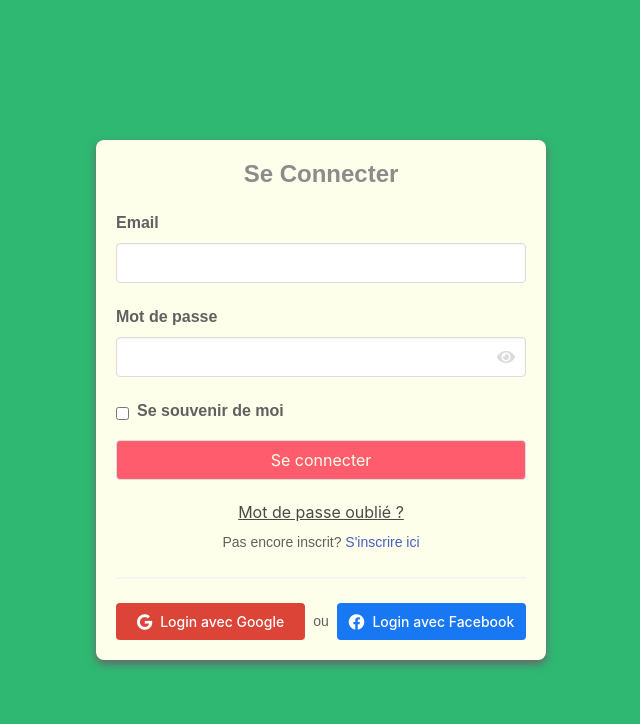
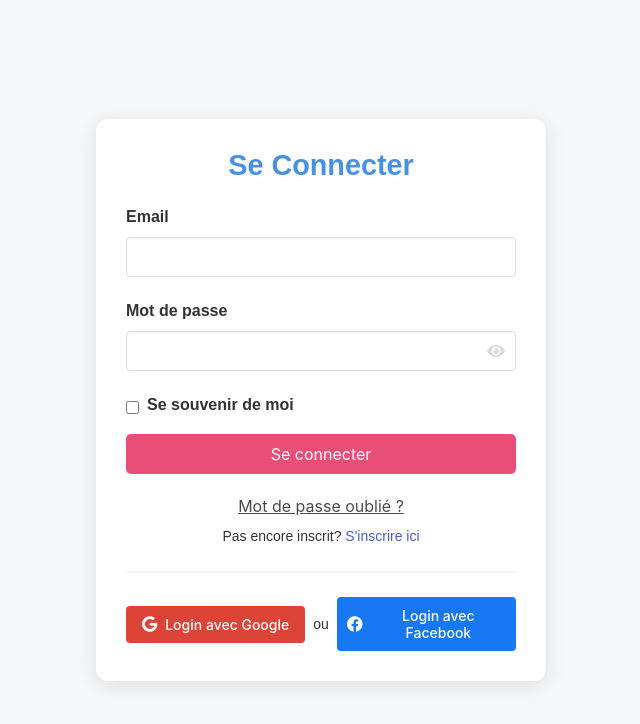
Before and after one commit to RouaBenSlama/TP1-web-2, a React (Vite) app: page /connexion in a window 1280 px wide. Shown: the top 724 px of the page, without its empty margins (319-959 px from the left). Built offline with nearby package versions, Linux system fonts and the light colour scheme; no server answers.

Commit message:
palette de couleur blue

```diff
--- a/src/composants/Home.css
+++ b/src/composants/Home.css
@@ -4,7 +4,7 @@
     align-items: center;
     justify-content: center;
     height: 100vh;
-    background: #2eb872;
+    background: #F5F7FA;
     font-family: "Montserrat", sans-serif;
     padding: 0 20px;
 }
@@ -12,17 +12,17 @@
 .home-title {
     font-size: 2.5rem;
     margin-bottom: 20px;
-    color: #feffea;
+    color: #4A90E2;
     text-align: center;
 }
 
 .home-title i {
-    color: #a3de83;
+    color: #50E3C2;
 }
 
 .button-card {
-    background-color: #feffea;
-    border-radius: 10px;
+    background-color: #FFFFFF;
+    border-radius: 12px;
     padding: 40px;
     box-shadow: 0 4px 20px rgba(0, 0, 0, 0.1);
     display: flex;
@@ -42,8 +42,8 @@
 .home-btn {
     padding: 15px 30px;
     font-size: 1.1rem;
-    background-color: #ff5d6e;
-    color: #feffea;
+    background-color: #E94E77;
+    color: #FFFFFF;
     border: none;
     border-radius: 5px;
     cursor: pointer;
@@ -51,13 +51,13 @@
 }
 
 .home-btn:hover {
-    background-color: #fd7482;
+    background-color: #D72D5B;
     transform: scale(1.05);
 }
 
 p {
     margin-top: 10px;
-    color: #a3de83;
+    color: #333;
     text-align: center;
 }
 
@@ -73,11 +73,11 @@ h1 span {
     100% { transform: translateY(0); opacity: 1; }
 }
 
-
+/* icon stye */
 .icon-container {
     margin-left: 10px;
     font-size: 2rem;
-    color: #2eb872;
+    color: #4A90E2;
     opacity: 0;
     animation: fade-in-icon 1s forwards ease;
     animation-delay: 0.5s;
--- a/src/composants/Home.jsx
+++ b/src/composants/Home.jsx
@@ -12,7 +12,7 @@ function Home() {
         navigate("/register");
     };
 
-    // Function to animate text
+    // Fonction pour animate
     const animateText = (text) => {
         return text.split("").map((char, index) => {
             const style = { animationDelay: `${index / 10}s` };
@@ -28,7 +28,6 @@ function Home() {
         <div className="home-container">
             <h1 className="home-title">
                 {animateText("Site Web de Chat Transactionnel ")}
-                {/* Separate the icon for smooth animation */}
                 <span className="icon-container">
                     <i className="fas fa-comment-dollar"></i>
                 </span>
@@ -42,7 +41,7 @@ function Home() {
                         Inscription
                     </button>
                 </div>
-                <p>TP1 par: David Chiu, Daniel To, Judith Andrasko & Roua Ben Slama </p>
+                <p>TP1 par: David Chiu, Daniel To, Judith Andrasko & Roua Ben Slama</p>
             </div>
         </div>
     );
--- a/src/composants/PageConnexion.css
+++ b/src/composants/PageConnexion.css
@@ -3,49 +3,59 @@
   justify-content: center;
   align-items: center;
   height: 100vh;
-  background: #2eb872;
+  background: #F5F7FA;
   font-family: "Montserrat", sans-serif;
 }
 
 .login-box {
   width: 450px;
-  padding: 20px;
-  background: #feffea;
-  box-shadow: 0 4px 8px rgb(102, 102, 107);
-  border-radius: 8px;
+  padding: 30px;
+  background: #FFFFFF;
+  box-shadow: 0 4px 20px rgba(0, 0, 0, 0.1);
+  border-radius: 12px;
 }
 
-
-#title{
-  color: #8c8c8c;
-  font-size: 1.5rem;
-
+#title {
+  color: #4A90E2;
+  font-size: 1.8rem;
+  text-align: center;
 }
 
-#labels{
-  color: #606060;
+#labels {
+  color: #333;
 }
+
 .label, .forgot-password-link {
   font-size: 0.875rem;
-  color: #2eb872;
+  color: #4A90E2;
 }
 
-.input, .button {
+.input {
   font-size: 0.875rem;
 }
 
 #btnConnexion {
-  background-color: #ff5d6e;
-  color: #feffea;
+  background-color: #E94E77;
+  color: #FFFFFF;
+  width: 100%;
+  padding: 10px;
+  border: none;
+  border-radius: 5px;
+  cursor: pointer;
+}
+
+#btnConnexion:hover {
+  background-color: #D72D5B;
 }
 
 .has-text-danger {
   font-size: 0.875rem;
+  color: red;
 }
 
 .register-link {
   font-size: 0.875rem;
-  color: #a3de83;
+  color: #50E3C2;
 }
 
 /* Social login buttons */
@@ -72,7 +82,7 @@
   border: none;
 }
 
-/* Keep social button colors as is */
+/* Social buttons */
 .google-button {
   background-color: #db4437;
   color: white;
@@ -82,14 +92,9 @@
   background-color: #e57365;
 }
 
-.google-button i,
-.facebook-button i {
-  color: white !important;
-}
-
 .facebook-button {
   background-color: #1877f2;
-  color: white;
+  color: white !important;
 }
 
 .facebook-button:hover {
--- a/src/composants/PageConnexion.jsx
+++ b/src/composants/PageConnexion.jsx
@@ -3,7 +3,6 @@ import { signInWithEmailAndPassword, signInWithPopup, sendPasswordResetEmail } f
 import { auth, googleProvider, facebookProvider } from '../Firebase';
 import { Link } from 'react-router-dom';
 import "./PageConnexion.css";
-
 
 const Connexion = () => {
     const [email, setEmail] = useState('');
@@ -162,7 +161,7 @@ const Connexion = () => {
                                 </button>
                                 <span className="or-text" id='labels'>ou</span>
                                 <button className="social-button facebook-button" onClick={handleFacebookLogin}>
-                                <i className="fab fa-facebook" style={{ color: '#1877f2' }}></i> Login avec Facebook
+                                    <i className="fab fa-facebook"></i> Login avec Facebook
                                 </button>
                             </div>
                         </div>
--- a/src/composants/PageRegister.css
+++ b/src/composants/PageRegister.css
@@ -2,15 +2,15 @@ body, html {
     height: 100%;
     margin: 0;
     font-family: "Montserrat", sans-serif;
-    background: #2eb872;
+    background: #F5F7FA;
 }
 
 .auth-container {
     width: 350px;
-    padding: 20px;
-    background-color: #feffea;
+    padding: 30px;
+    background-color: #FFFFFF;
     border-radius: 10px;
-    box-shadow: 0px 4px 8px rgba(102, 102, 107, 0.5);
+    box-shadow: 0 4px 20px rgba(0, 0, 0, 0.1);
     position: absolute;
     top: 50%;
     left: 50%;
@@ -24,7 +24,7 @@ body, html {
 .input-group label {
     display: block;
     margin-bottom: 5px;
-    color: #606060;
+    color: #333;
 }
 
 .input-group input {
@@ -41,21 +41,21 @@ body, html {
 
 .forgot-password-link, .register-link {
     font-size: 0.875rem;
-    color: #2eb872; /* Third color for consistency */
+    color: #4A90E2;
 }
 
 h1 {
     text-align: center;
-    color: #8c8c8c;
+    color: #4A90E2;
     margin-bottom: 20px;
-    font-size: 1.5rem;
+    font-size: 1.8rem;
 }
 
 .signup-button {
     width: 100%;
     padding: 10px;
-    background-color: #ff5d6e;
-    color: #feffea;
+    background-color: #E94E77;
+    color: #FFFFFF;
     border: none;
     border-radius: 5px;
     cursor: pointer;
@@ -63,5 +63,5 @@ h1 {
 }
 
 .signup-button:hover {
-    background-color: #fd7482;
+    background-color: #D72D5B;
 }
--- a/src/composants/PageRegister.jsx
+++ b/src/composants/PageRegister.jsx
@@ -1,7 +1,7 @@
 import React, { useState } from "react";
 import { createUserWithEmailAndPassword, sendEmailVerification } from "firebase/auth";
-import { auth, db } from "../Firebase"; // Import 'db' from your Firebase setup for Firestore
-import { doc, setDoc } from "firebase/firestore"; // Import Firestore functions
+import { auth, db } from "../Firebase";
+import { doc, setDoc } from "firebase/firestore";
 import "./PageRegister.css";
 
 const Register = () => {
@@ -14,32 +14,27 @@ const Register = () => {
         e.preventDefault();
         setError(""); // Reset error message
 
-        // Vérifie si les emails correspondent
+        // Check if emails match
         if (email !== confirmEmail) {
             setError("Les emails ne correspondent pas. Veuillez vérifier.");
             return;
         }
 
         try {
-            // Création du compte si les emails correspondent
             const userCredential = await createUserWithEmailAndPassword(auth, email, password);
             const user = userCredential.user;
 
-            // Envoyer un email de vérification
             await sendEmailVerification(user);
             alert("Un email de vérification a été envoyé. Veuillez vérifier votre email avant de vous connecter.");
 
-            // Obtenez la date de création du compte
-            const creationDate = new Date().toISOString(); // Format de la date en ISO
+            const creationDate = new Date().toISOString();
 
-            // Enregistrer les informations de l'utilisateur dans Firestore
             await setDoc(doc(db, "users", user.uid), {
                 uid: user.uid,
                 email: user.email,
                 creationDate: creationDate,
             });
 
-            // Rediriger vers la page de connexion après l'inscription
             window.location.href = "/connexion";
         } catch (err) {
             setError("Erreur lors de l'inscription ou de l'envoi de l'email de vérification : " + err.message);
@@ -48,7 +43,7 @@ const Register = () => {
 
     return (
         <div className="auth-container">
-            <h1>SignUp</h1>
+            <h1>S'inscrire</h1>
             <form onSubmit={handleRegister}>
                 <div className="input-group">
                     <label>Email</label>
@@ -78,7 +73,7 @@ const Register = () => {
                     />
                 </div>
                 {error && <p className="error">{error}</p>}
-                <button type="submit" className="signup-button">SignUp</button>
+                <button type="submit" className="signup-button">S'inscrire</button>
             </form>
         </div>
     );
```
Lines whose indentation alone changed are shown as unchanged.
